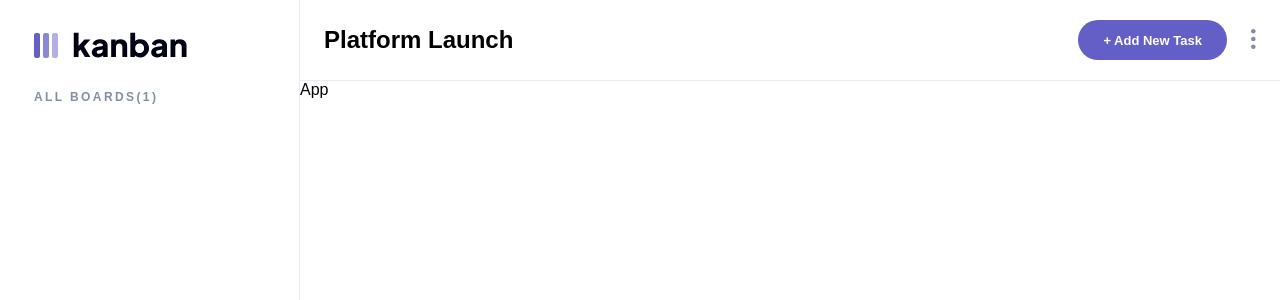
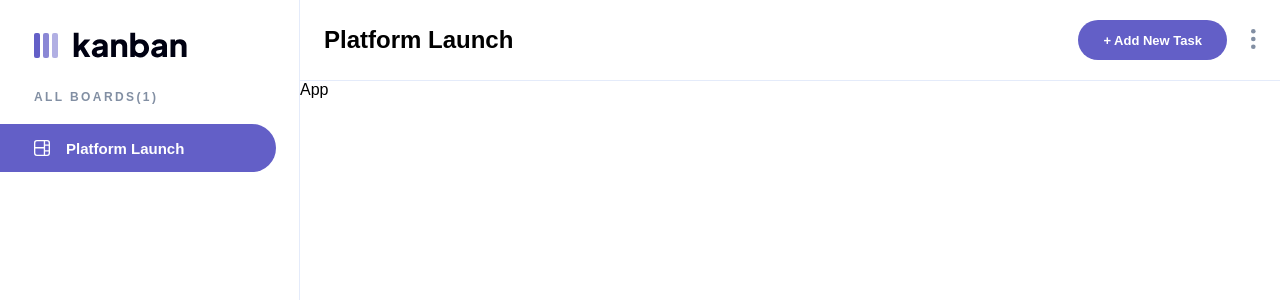
Before and after one commit to renras/kanban-task-management-web-app, a React (Create React App) app: page / in a window 1280 px wide. Shown: the top 300 px of the page. Built offline with nearby package versions, Linux system fonts and the light colour scheme.

Commit message:
add nav links to drawer

```diff
--- a/src/components/Drawer/Drawer.module.scss
+++ b/src/components/Drawer/Drawer.module.scss
@@ -1,4 +1,5 @@
 @use "../../styles/variables" as *;
+@use "../../styles/typography";
 
 %margin-shared {
   margin-left: 34px;
@@ -22,3 +23,24 @@
 
   @extend %margin-shared;
 }
+
+.nav {
+  margin-top: 20px;
+  width: 100%;
+  padding-right: 23px;
+}
+
+.link {
+  display: flex;
+  align-items: center;
+  padding-left: 34px;
+  gap: 16px;
+  background-color: $main-purple;
+  width: 100%;
+  height: 48px;
+  border-radius: 0px 100px 100px 0px;
+  text-decoration: none;
+  color: $white;
+
+  @extend %heading-m;
+}
--- a/src/components/Drawer/Drawer.tsx
+++ b/src/components/Drawer/Drawer.tsx
@@ -1,5 +1,6 @@
 import styles from "./Drawer.module.scss";
-import Logo from "../../assets/logo-dark.svg";
+import LogoIcon from "../../assets/logo-dark.svg";
+import BoardIcon from "../../assets/icon-board-light.svg";
 
 interface Props {
   className?: string;
@@ -8,8 +9,14 @@ interface Props {
 const Drawer = ({ className }: Props) => {
   return (
     <aside className={`${styles.drawer} ${className}`}>
-      <img src={Logo} alt="logo" className={styles.logo} />
+      <img src={LogoIcon} alt="logo" className={styles.logo} />
       <h1 className={styles.heading}>ALL BOARDS(1)</h1>
+      <nav className={styles.nav}>
+        <a href="/" className={styles.link}>
+          <img src={BoardIcon} alt="board icon" />
+          <p>Platform Launch</p>
+        </a>
+      </nav>
     </aside>
   );
 };
```
Also changed, not shown: src/assets/icon-board-light.svg (added).
